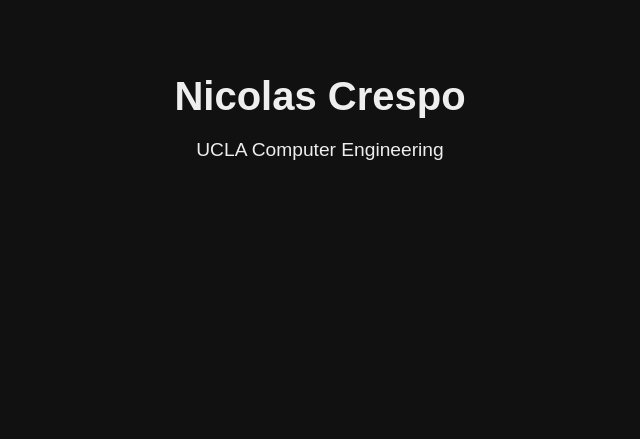
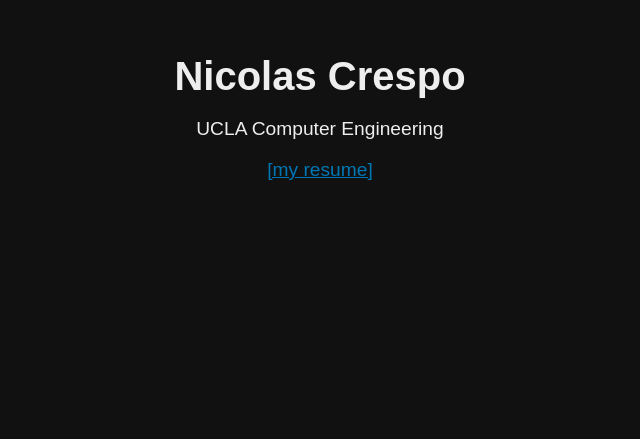
Before and after one commit to n-crespo/personal-site, a website built with Vite: page index.html in a window 1280 px wide. Shown: the part 273-712 px from the top of the page, without its empty margins (320-960 px from the left). Built offline with nearby package versions, Linux system fonts and the light colour scheme.

Commit message:
feat: link to my resume pdf

```diff
--- a/index.html
+++ b/index.html
@@ -11,6 +11,14 @@
       <div id="msg">
         <h1>Nicolas Crespo</h1>
         <p>UCLA Computer Engineering</p>
+        <p>
+          <a
+            href="https://github.com/n-crespo/resume/raw/main/Nicolas%20Crespo%20Resume.pdf"
+            target="_blank"
+            id="resume-link"
+            >[my resume]</a
+          >
+        </p>
       </div>
     </div>
     <div class="socials">
--- a/styles.css
+++ b/styles.css
@@ -44,3 +44,8 @@
   color: #0077b5; /* LinkedIn blue */
   font-weight: bold;
 }
+
+#resume-link {
+  text-decoration: underline;
+  font-weight: normal;
+}
```
